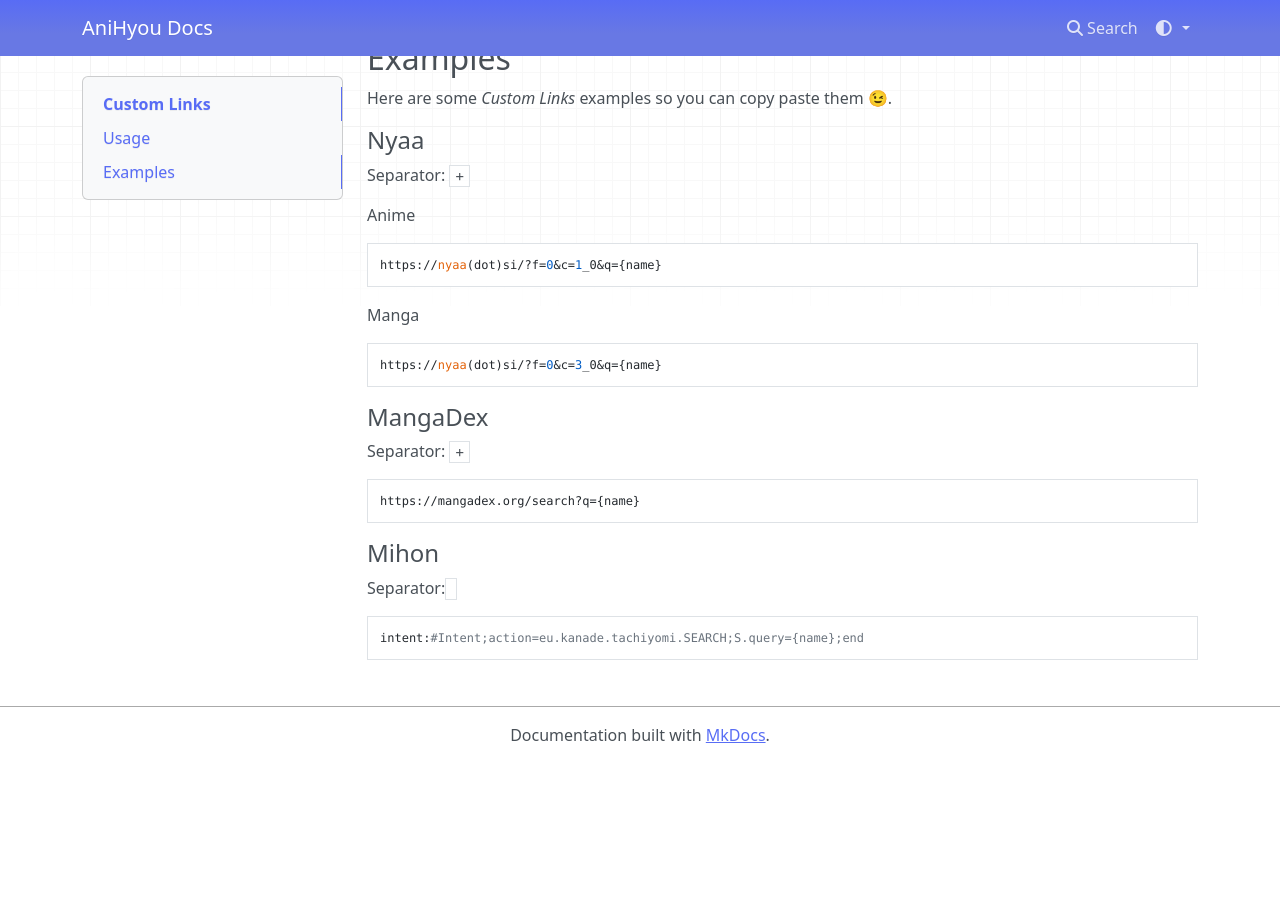
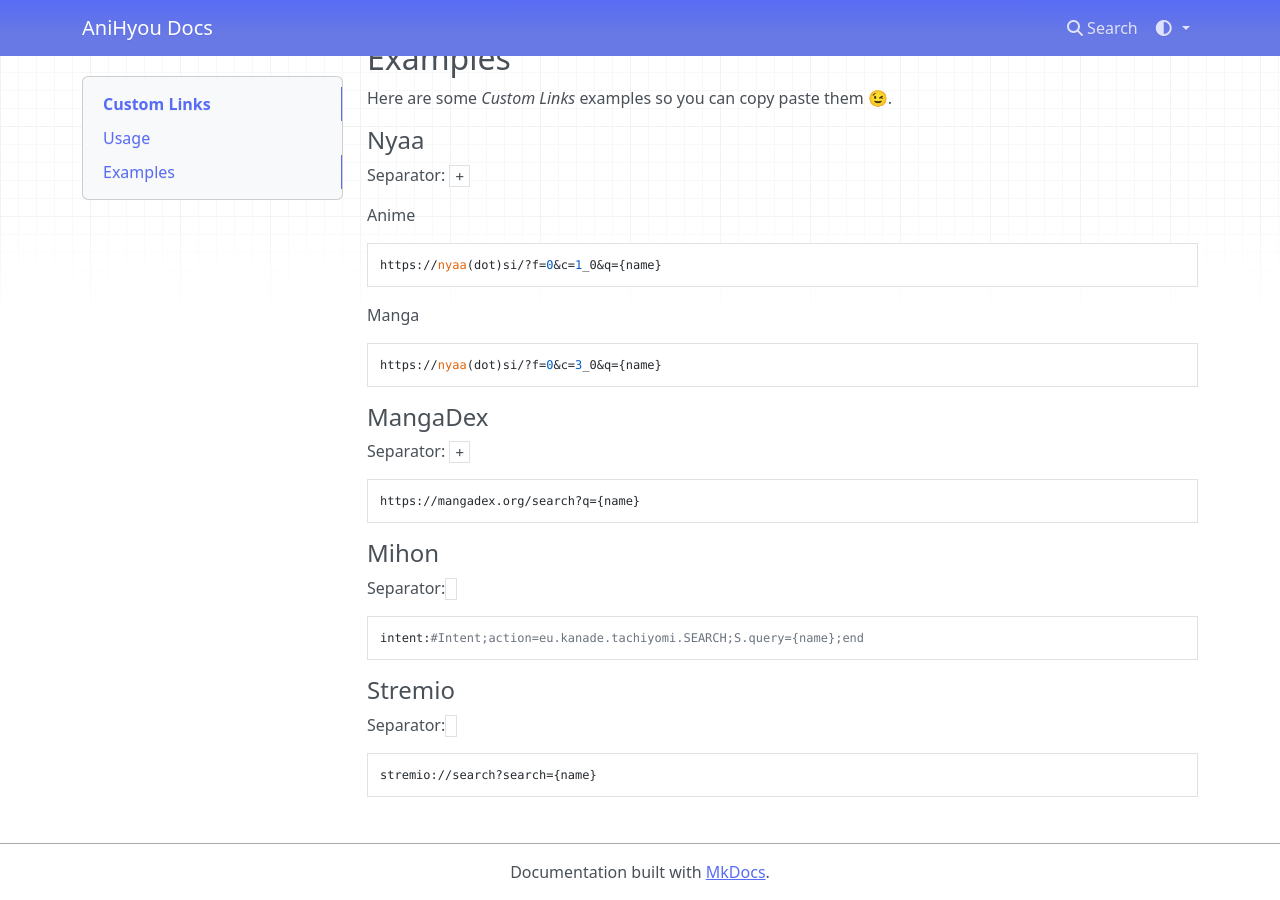
Before and after one commit to axiel7/anihyou, an MkDocs documentation site: the page built from docs_src/index.md, in a window 1280 px wide and 900 px high, scrolled down 679 px. Built offline with MkDocs 1.6.1, drawn with Linux system fonts in a browser that asks for light colours; nearby versions of some CDN libraries; before the commit the page ends 1442 px from its top, so only the background shows below that.

Commit message:
feat(docs): add stremio example

````diff
--- a/docs_src/index.md
+++ b/docs_src/index.md
@@ -57,3 +57,11 @@ Separator: ` `
 ```
 intent:#Intent;action=eu.kanade.tachiyomi.SEARCH;S.query={name};end
 ```
+
+#### Stremio
+
+Separator: ` `
+
+```
+stremio://search?search={name}
+```
````
